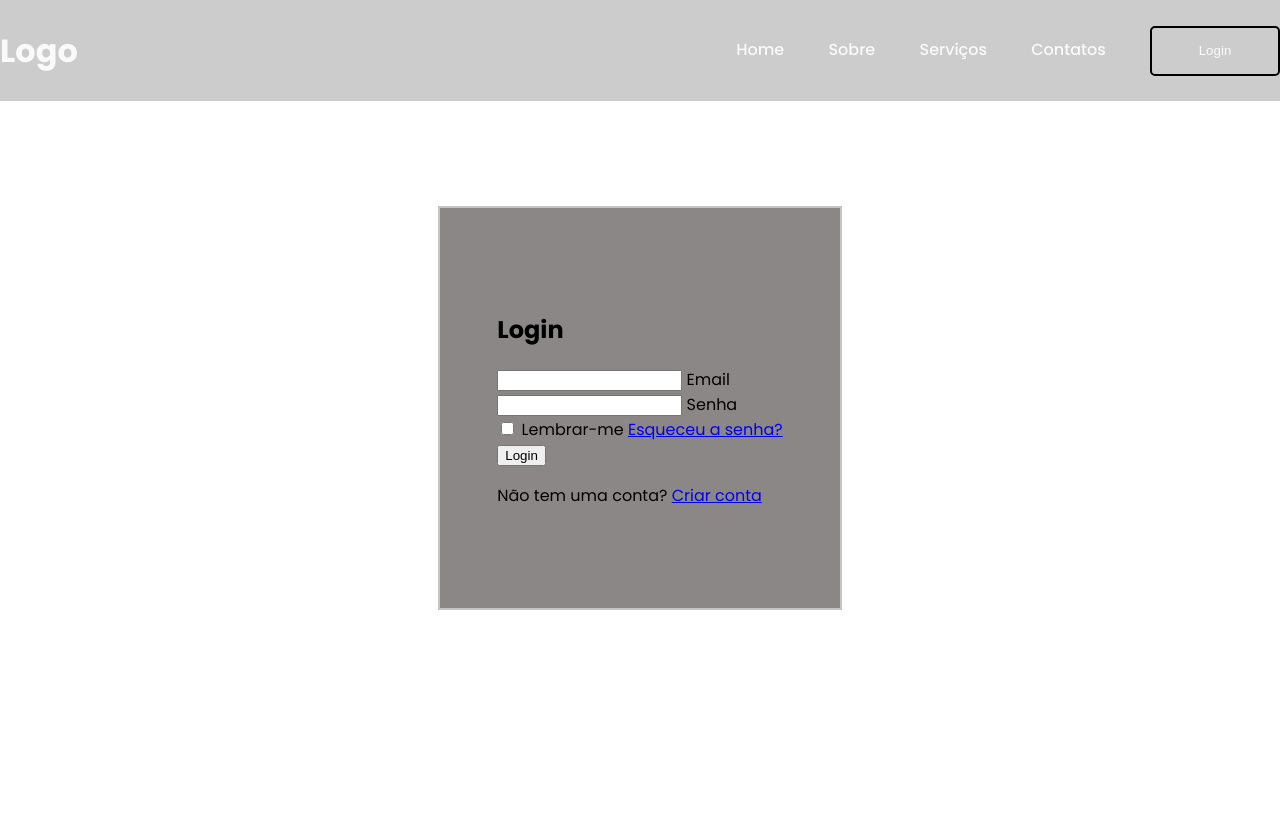
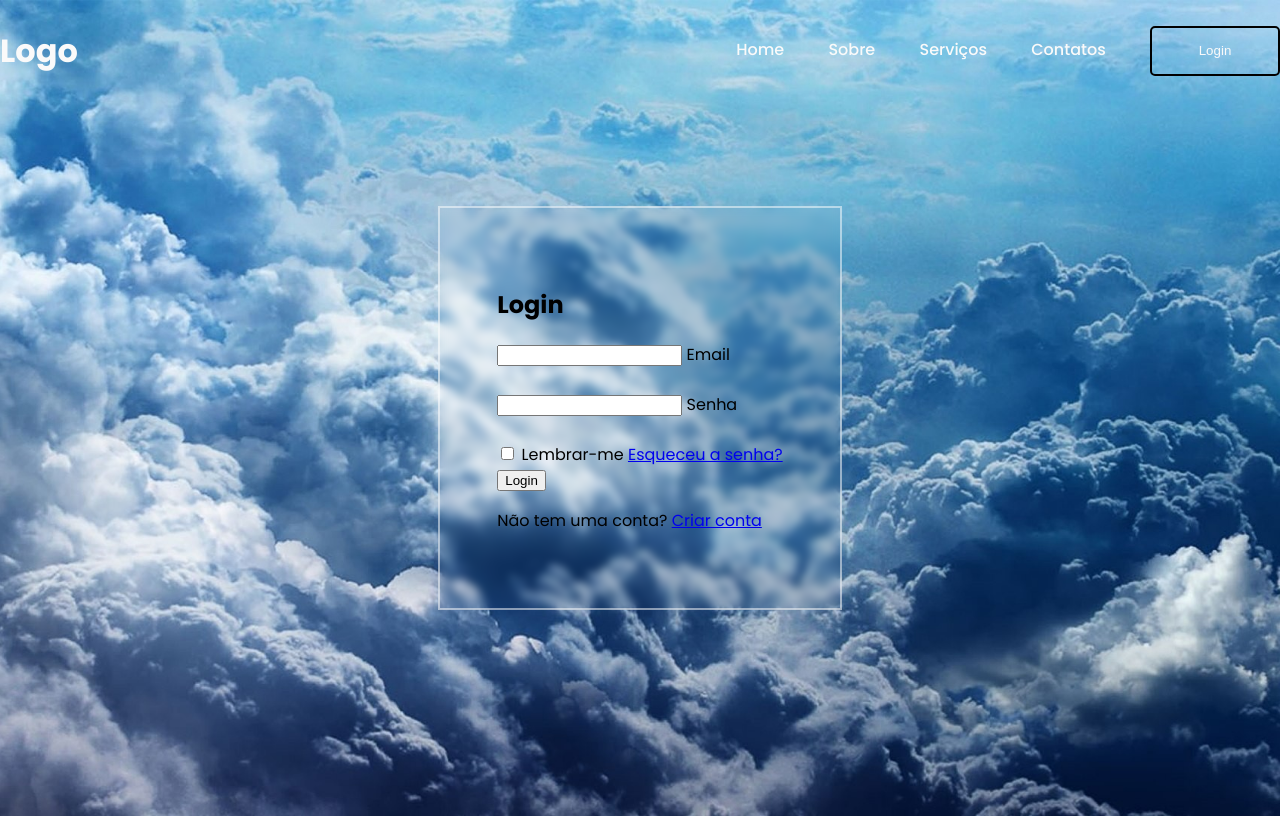
Before and after one commit to JoaoRoberto1/form-html, a plain HTML site: page index.html in a window 1280 px wide. Drawn offline with nearby package versions, Linux system fonts and the light colour scheme.

Commit message:
Concluindo a nav e aplicando background no body

```diff
--- a/style/style.css
+++ b/style/style.css
@@ -6,6 +6,9 @@ body {
     justify-content: center;
     align-items: center;
     min-height: 100vh;
+    background: url(../img/cloud.jpg)no-repeat;
+    background-size: cover;
+    background-position: 100%;
 }
 
 header {
@@ -16,7 +19,7 @@ header {
     top: 0;
     left: 0;
     width: 100%;
-    background-color: #ccc;
+    background-color: transparent;
 
 }
 
@@ -33,6 +36,28 @@ header {
     margin-left: 40px;
 }
 
+.menu a {
+    position: relative;
+}
+
+.menu a:after {
+    content: '';
+    position: absolute;
+    left: 0;
+    width: 100%;
+    height: 3px;
+    background-color: white;
+    border-radius: 5px;
+    bottom: -6px;
+    transform: scaleX(0);
+    transform-origin: center;
+    transition: transform .5s;
+}
+
+.menu a:hover::after {
+    transform: scaleX(1);
+}
+
 .btn-login {
     width: 130px;
     height: 50px;
@@ -45,7 +70,8 @@ header {
 }
 
 main {
-    background-color: #8c8787;
+    background-color: transparent;
+    backdrop-filter: blur(4px) ;
     position: relative;
     width: 400px;
     height: 400px;
@@ -55,3 +81,10 @@ main {
     align-items: center;
 
 }
+
+.input-box {
+    position: relative;
+    width: 100%;
+    height: 50px;
+    /* border-bottom: 3px solid #22224b; */
+}
```
Also changed, not shown: img/cloud.jpg (added).
